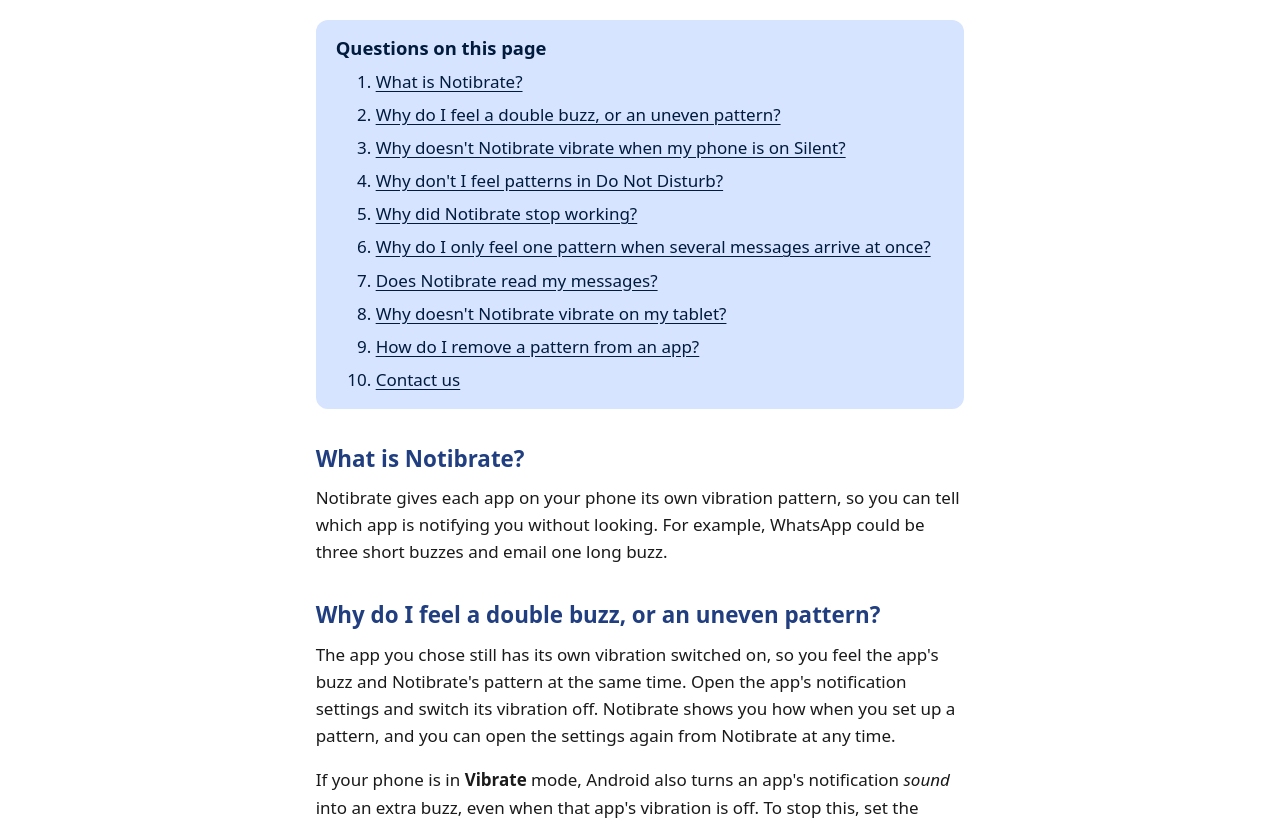
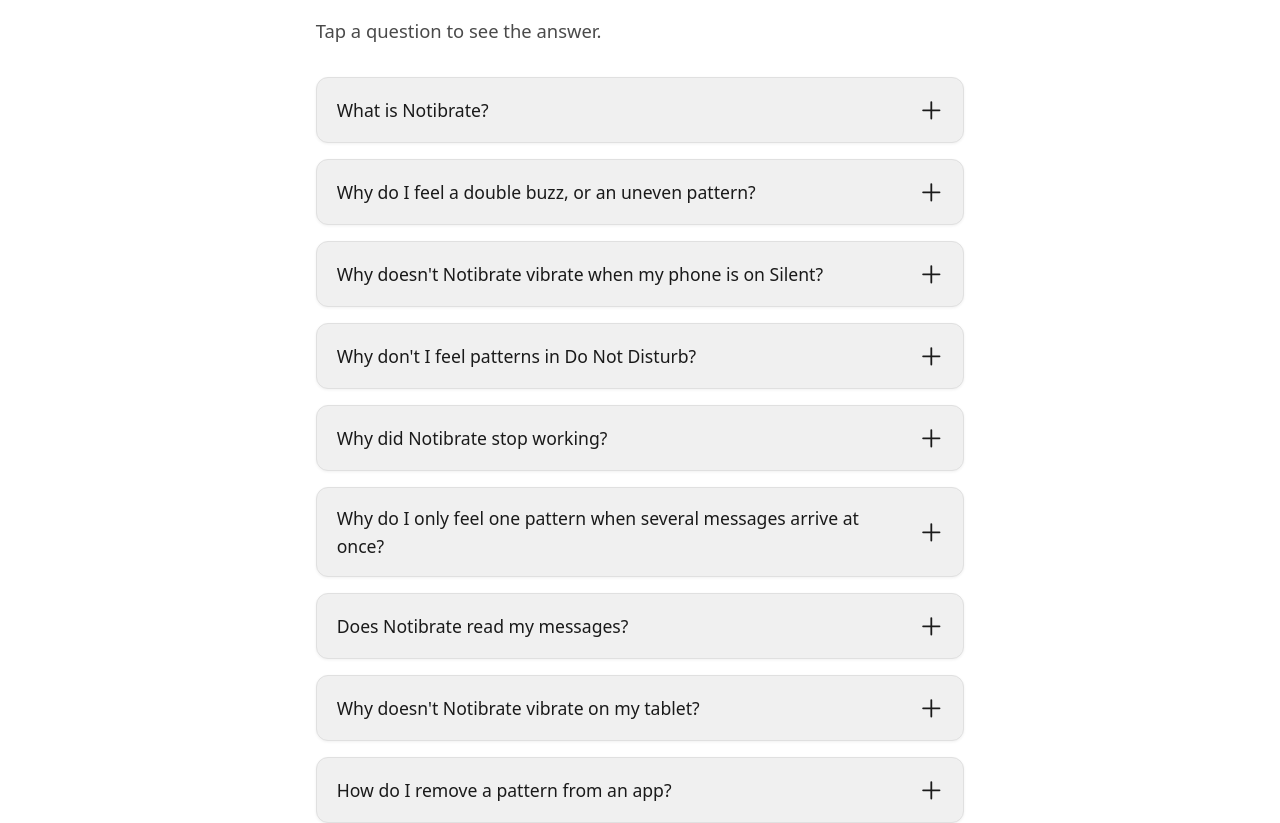
Before and after one commit to tasty-biscuit/notibrate-website, a plain HTML site: page faq/index.html in a window 1280 px wide. Shown: the part 141-964 px from the top of the page. Drawn offline with Linux system fonts and the light colour scheme.

Commit message:
new style FAQ page
new style of FAQ, using collapsible sections.

```diff
--- a/faq/index.html
+++ b/faq/index.html
@@ -41,37 +41,30 @@
 
   <!-- ===== PAGE CONTENT – edit the text below =====
        This page's address must stay notibrate.com/faq (the app links to it).
-       To add a question: copy one <section> ... </section> block, change the
-       id="..." (short, no spaces), and add a matching line to the list at the top. -->
+
+       Each question is one <details> ... </details> block:
+         - the question goes between <span> and </span>
+         - the answer goes in the <p> ... </p> paragraphs after </summary>
+       To add a question: copy a whole block (from <details to </details>), paste it where
+       you want it, change the id="..." (short, no spaces) and the text.
+       Leave the <svg ...> line alone: it draws the + / - sign. -->
   <main>
     <div class="wrap readable faq">
       <h1 id="main" tabindex="-1">Frequently asked questions</h1>
+      <p class="intro">Tap a question to see the answer.</p>
 
-      <nav class="contents" aria-labelledby="contents-title">
-        <h2 id="contents-title">Questions on this page</h2>
-        <ol>
-          <li><a href="#what-is-notibrate">What is Notibrate?</a></li>
-          <li><a href="#double-buzz">Why do I feel a double buzz, or an uneven pattern?</a></li>
-          <li><a href="#silent">Why doesn't Notibrate vibrate when my phone is on Silent?</a></li>
-          <li><a href="#do-not-disturb">Why don't I feel patterns in Do Not Disturb?</a></li>
-          <li><a href="#stopped-working">Why did Notibrate stop working?</a></li>
-          <li><a href="#one-pattern">Why do I only feel one pattern when several messages arrive at once?</a></li>
-          <li><a href="#read-messages">Does Notibrate read my messages?</a></li>
-          <li><a href="#tablet">Why doesn't Notibrate vibrate on my tablet?</a></li>
-          <li><a href="#remove-pattern">How do I remove a pattern from an app?</a></li>
-          <li><a href="#contact">Contact us</a></li>
-        </ol>
-      </nav>
-
-      <section>
-        <h2 id="what-is-notibrate">What is Notibrate?</h2>
+      <div class="faq-list">
+        <details class="faq-item" id="what-is-notibrate">
+          <summary><span>What is Notibrate?</span>
+            <svg class="faq-icon" viewBox="0 0 24 24" aria-hidden="true"><line x1="4" y1="12" x2="20" y2="12"/><line class="faq-icon-v" x1="12" y1="4" x2="12" y2="20"/></svg></summary>
           <p>Notibrate gives each app on your phone its own vibration pattern, so you can tell which app
             is notifying you without looking. For example, WhatsApp could be three short buzzes and email
             one long buzz.</p>
-      </section>
+        </details>
 
-      <section>
-        <h2 id="double-buzz">Why do I feel a double buzz, or an uneven pattern?</h2>
+        <details class="faq-item" id="double-buzz">
+          <summary><span>Why do I feel a double buzz, or an uneven pattern?</span>
+            <svg class="faq-icon" viewBox="0 0 24 24" aria-hidden="true"><line x1="4" y1="12" x2="20" y2="12"/><line class="faq-icon-v" x1="12" y1="4" x2="12" y2="20"/></svg></summary>
           <p>The app you chose still has its own vibration switched on, so you feel the app's buzz and
             Notibrate's pattern at the same time. Open the app's notification settings and switch its
             vibration off. Notibrate shows you how when you set up a pattern, and you can open the settings
@@ -80,27 +73,30 @@
             <em>sound</em> into an extra buzz, even when that app's vibration is off. To stop this, set the
             app's notification sound to Silent as well. Notibrate reminds you about this when your phone
             switches to Vibrate mode.</p>
-      </section>
+        </details>
 
-      <section>
-        <h2 id="silent">Why doesn't Notibrate vibrate when my phone is on Silent?</h2>
+        <details class="faq-item" id="silent">
+          <summary><span>Why doesn't Notibrate vibrate when my phone is on Silent?</span>
+            <svg class="faq-icon" viewBox="0 0 24 24" aria-hidden="true"><line x1="4" y1="12" x2="20" y2="12"/><line class="faq-icon-v" x1="12" y1="4" x2="12" y2="20"/></svg></summary>
           <p>Silent means no sounds and no vibrations, so Notibrate stays quiet too. If you'd like to feel
             notifications from certain people or apps while everything else is quiet, use your phone's
             <strong>Do Not Disturb</strong> mode instead and add them as exceptions: Notibrate vibrates for
             anything Do Not Disturb lets through.</p>
-      </section>
+        </details>
 
-      <section>
-        <h2 id="do-not-disturb">Why don't I feel patterns in Do Not Disturb?</h2>
+        <details class="faq-item" id="do-not-disturb">
+          <summary><span>Why don't I feel patterns in Do Not Disturb?</span>
+            <svg class="faq-icon" viewBox="0 0 24 24" aria-hidden="true"><line x1="4" y1="12" x2="20" y2="12"/><line class="faq-icon-v" x1="12" y1="4" x2="12" y2="20"/></svg></summary>
           <p>Notibrate follows your Do Not Disturb settings: it only vibrates for notifications that Do Not
             Disturb lets through (for example your favourite contacts or the apps you've allowed).</p>
           <p>Some phones go further and block <strong>every</strong> vibration while Do Not Disturb is on,
             even for the apps you've allowed. Notibrate can't override this. If you don't feel any patterns
             in Do Not Disturb even for allowed apps, your phone is one of these.</p>
-      </section>
+        </details>
 
-      <section>
-        <h2 id="stopped-working">Why did Notibrate stop working?</h2>
+        <details class="faq-item" id="stopped-working">
+          <summary><span>Why did Notibrate stop working?</span>
+            <svg class="faq-icon" viewBox="0 0 24 24" aria-hidden="true"><line x1="4" y1="12" x2="20" y2="12"/><line class="faq-icon-v" x1="12" y1="4" x2="12" y2="20"/></svg></summary>
           <p>Usually it's battery saving. To save power, some phones put apps to sleep when they haven't
             been opened for a while, and a sleeping Notibrate can't notice notifications. To fix it:</p>
           <ol>
@@ -113,45 +109,57 @@
           </ol>
           <p>If Notibrate's home screen shows "Notibrate isn't receiving notifications", switch Notibrate's
             notification access off and on again using the button on that message.</p>
-      </section>
+        </details>
 
-      <section>
-        <h2 id="one-pattern">Why do I only feel one pattern when several messages arrive at once?</h2>
+        <details class="faq-item" id="one-pattern">
+          <summary><span>Why do I only feel one pattern when several messages arrive at once?</span>
+            <svg class="faq-icon" viewBox="0 0 24 24" aria-hidden="true"><line x1="4" y1="12" x2="20" y2="12"/><line class="faq-icon-v" x1="12" y1="4" x2="12" y2="20"/></svg></summary>
           <p>When several notifications arrive from the same app together, Notibrate plays that app's
             pattern once, so the patterns don't run into each other. If notifications from different apps
             arrive together, Notibrate plays them one after the other, with a short pause in between. With
             <strong>Cooldown</strong> on (Settings), Notibrate also vibrates at most once every 3 seconds for
             each app.</p>
-      </section>
+        </details>
 
-      <section>
-        <h2 id="read-messages">Does Notibrate read my messages?</h2>
+        <details class="faq-item" id="read-messages">
+          <summary><span>Does Notibrate read my messages?</span>
+            <svg class="faq-icon" viewBox="0 0 24 24" aria-hidden="true"><line x1="4" y1="12" x2="20" y2="12"/><line class="faq-icon-v" x1="12" y1="4" x2="12" y2="20"/></svg></summary>
           <p>No. Notibrate only sees which app sent a notification. It never reads, stores or shares what a
             notification says. Android shows a standard warning when you give any app notification access;
             that warning is the same for every app and can be safely ignored for Notibrate.</p>
-      </section>
+        </details>
 
-      <section>
-        <h2 id="tablet">Why doesn't Notibrate vibrate on my tablet?</h2>
+        <details class="faq-item" id="tablet">
+          <summary><span>Why doesn't Notibrate vibrate on my tablet?</span>
+            <svg class="faq-icon" viewBox="0 0 24 24" aria-hidden="true"><line x1="4" y1="12" x2="20" y2="12"/><line class="faq-icon-v" x1="12" y1="4" x2="12" y2="20"/></svg></summary>
           <p>Notibrate needs a vibration motor, and many tablets don't have one. Notibrate tells you when it
             starts if your device can't vibrate.</p>
-      </section>
+        </details>
 
-      <section>
-        <h2 id="remove-pattern">How do I remove a pattern from an app?</h2>
+        <details class="faq-item" id="remove-pattern">
+          <summary><span>How do I remove a pattern from an app?</span>
+            <svg class="faq-icon" viewBox="0 0 24 24" aria-hidden="true"><line x1="4" y1="12" x2="20" y2="12"/><line class="faq-icon-v" x1="12" y1="4" x2="12" y2="20"/></svg></summary>
           <p>On Notibrate's home screen, tap <strong>Reset individual apps</strong>, tick the app and tap the
             tick. Notibrate then reminds you how to switch the app's own vibration (and sound) back on if
             you'd like it back.</p>
-      </section>
+        </details>
+      </div>
 
-      <section>
-        <h2 id="contact">Contact us</h2>
-        <p>Questions, ideas or problems? Email
-          <a href="mailto:feedback@notibrate.com">feedback@notibrate.com</a>, or use
+      <h2 id="contact">Still have a question?</h2>
+      <p>Email <a href="mailto:feedback@notibrate.com">feedback@notibrate.com</a>, or use
         <strong>Settings › Contact / Feedback</strong> in the app.</p>
-      </section>
     </div>
   </main>
+
+  <!-- Opens the right question when someone follows a link to it, for example notibrate.com/faq#tablet -->
+  <script>
+    function openLinkedQuestion() {
+      var item = location.hash && document.getElementById(decodeURIComponent(location.hash.slice(1)));
+      if (item && item.tagName === "DETAILS") { item.open = true; item.scrollIntoView(); }
+    }
+    window.addEventListener("hashchange", openLinkedQuestion);
+    openLinkedQuestion();
+  </script>
 
   <!-- ===== FOOTER (the same on every page) ===== -->
   <footer class="site-footer">
--- a/styles.css
+++ b/styles.css
@@ -32,6 +32,9 @@
   --footer-text: #FFFFFF;
   --footer-hover: #D6E4FF;
   --focus: #213F80;       /* keyboard focus ring */
+  --faq-row: #F0F0F0;     /* FAQ question rows */
+  --faq-row-hover: #E6E6E6;
+  --faq-border: #E0E0E0;
 
   --radius: 12px;
   --max: 64rem;           /* widest the page content gets */
@@ -57,6 +60,9 @@
     --footer-text: #FFFFFF;
     --footer-hover: #A9C7FF;
     --focus: #A9C7FF;
+    --faq-row: #1A2740;
+    --faq-row-hover: #22314F;
+    --faq-border: #2C3D5E;
   }
 }
 
@@ -357,18 +363,74 @@ main { padding-bottom: 3rem; }
 
 /* ---------- FAQ ---------- */
 
-.contents {
-  background: var(--card);
-  color: var(--card-text);
+/* Each question is a rounded row; tapping it shows the answer underneath,
+   inside the same row. Uses the browser's own <details> element, so it works
+   with a keyboard and screen readers without any extra code. */
+
+.faq-list {
+  display: grid;
+  gap: 1rem;
+  margin: 2rem 0 2.5rem;
+}
+
+.faq-item {
+  background: var(--faq-row);
+  border: 1px solid var(--faq-border);
   border-radius: var(--radius);
+  box-shadow: 0 1px 3px rgb(0 0 0 / 0.06);
+  scroll-margin-top: 1rem;
+}
+
+.faq-item summary {
+  list-style: none;             /* removes the browser's own triangle */
+  display: flex;
+  align-items: center;
+  justify-content: space-between;
+  gap: 1rem;
+  min-height: 4rem;
   padding: 1rem 1.25rem;
-  margin: 1.5rem 0 2rem;
+  border-radius: var(--radius);
+  cursor: pointer;
+  font-size: 1.1rem;
 }
-.contents h2 { color: var(--card-text); margin-top: 0; font-size: 1.15rem; }
-.contents a { color: var(--card-text); }
-.contents ol { margin-bottom: 0; }
+.faq-item summary::-webkit-details-marker { display: none; } /* older Safari */
+@media (hover: hover) {
+  .faq-item summary:hover { background: var(--faq-row-hover); }
+}
+.faq-item[open] summary { border-bottom-left-radius: 0; border-bottom-right-radius: 0; }
 
-.faq h2 { scroll-margin-top: 1rem; }
+/* The + sign; its upright line turns flat to make a − when the answer is open */
+.faq-icon {
+  flex-shrink: 0;
+  width: 1.4em;
+  height: 1.4em;
+  stroke: currentColor;
+  stroke-width: 1.75;
+  stroke-linecap: round;
+}
+.faq-icon-v {
+  transform-box: fill-box;
+  transform-origin: center;
+}
+.faq-item[open] .faq-icon-v { transform: rotate(90deg); }
+
+/* The answer */
+.faq-item > :not(summary) { margin-left: 1.25rem; margin-right: 1.25rem; }
+.faq-item > summary + * { margin-top: 0.25rem; }
+.faq-item > :last-child { margin-bottom: 1.25rem; }
+
+/* Gentle open/close movement, only for people who haven't asked for less motion */
+@media (prefers-reduced-motion: no-preference) {
+  .faq-icon-v { transition: transform 0.2s; }
+  .faq-item::details-content {
+    interpolate-size: allow-keywords;
+    overflow: clip;
+    contain: layout;
+    transition: block-size 0.25s ease-in-out, content-visibility 0.25s;
+    transition-behavior: allow-discrete;
+  }
+  .faq-item:not([open])::details-content { block-size: 0; }
+}
 
 /* ---------- Version history ---------- */
 
@@ -409,8 +471,8 @@ main { padding-bottom: 3rem; }
 
 @media (forced-colors: active) {
   .site-nav a[aria-current="page"] { outline: 2px solid CanvasText; }
-  .card,
-  .contents { border: 1px solid CanvasText; }
+  .card { border: 1px solid CanvasText; }
+  .faq-item { border-color: CanvasText; }
   .steps h2::before { border: 1px solid CanvasText; }
 }
 
```
Also changed, not shown: 1 other file. Lines whose indentation alone changed are shown as unchanged.
